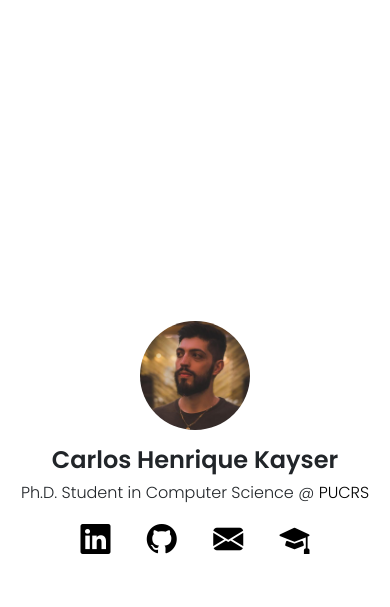
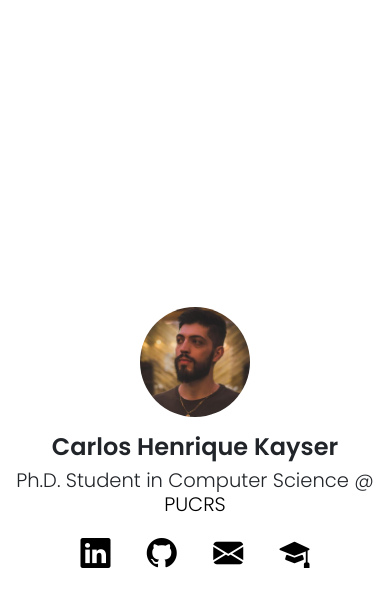
Before and after one commit to carloshkayser/carloshkayser.github.io, a Jekyll site: the page built from index.html, in a window 390 px wide. Shown: the top 607 px of the page. Built offline with Jekyll 4.4.1, drawn with Linux system fonts in a browser that asks for light colours.

Commit message:
Update sass

```diff
--- a/_sass/header.scss
+++ b/_sass/header.scss
@@ -13,43 +13,43 @@
     }
 }
 
-// Defining the header settings (background, margin, padding, etc.)
-header {
-    background: url(../img/portoalegre.jpg);
-    background-size: cover;
-    background-position: center;
-    background-repeat: no-repeat;
-    background-attachment: fixed;
-    background-blend-mode: multiply;
-    background-color: #777777;
+// // Defining the header settings (background, margin, padding, etc.)
+// header {
+//     background: url(../img/portoalegre.jpg);
+//     background-size: cover;
+//     background-position: center;
+//     background-repeat: no-repeat;
+//     background-attachment: fixed;
+//     background-blend-mode: multiply;
+//     background-color: #777777;
 
-    padding-top: 14rem;
-    padding-bottom: 7rem;
+//     padding-top: 14rem;
+//     padding-bottom: 7rem;
 
-    color: white;
+//     color: white;
 
-    // Conference logo
-    img {
-        width: 30vw;
-    }
+//     // Conference logo
+//     img {
+//         width: 30vw;
+//     }
 
-    // Conference name
-    h1 {
-        font-weight: 900;
-        font-size: 4rem;
-    }
-    h2 {
-        font-weight: 300;
-        font-size: 2rem;
-    }
-    h3 {
-        span {
-            padding: 0.75rem;
-            background-color: white;
-            color: black;
-            font-weight: 300;
-            font-size: 1rem;
-            border-radius: 4rem;
-        }
-    }
-}
+//     // Conference name
+//     h1 {
+//         font-weight: 900;
+//         font-size: 4rem;
+//     }
+//     h2 {
+//         font-weight: 300;
+//         font-size: 2rem;
+//     }
+//     h3 {
+//         span {
+//             padding: 0.75rem;
+//             background-color: white;
+//             color: black;
+//             font-weight: 300;
+//             font-size: 1rem;
+//             border-radius: 4rem;
+//         }
+//     }
+// }
--- a/_sass/index.scss
+++ b/_sass/index.scss
@@ -2,32 +2,17 @@
 body {
   height: 100%;
 }
-// body {
-//     position: relative;
-//     height: 100%;
-//     min-height: 100% !important;
-// }
 
 #introduction {
-  // height: 100vh;
-  // padding-top: 15rem;
-  // padding-bottom: 10rem;
-
   h1 {
-    font-size: 2rem;
+    font-size: clamp(1.5rem, 5vw, 2rem);
     font-weight: 600;
-    // text-align: left;
   }
 
   h2 {
-    font-size: 1.5rem;
+    font-size: clamp(1rem, 5vw, 1.5rem);
     font-weight: 300;
-    // text-align: left;
   }
-
-  // img {
-  //     width: 80%;
-  // }
 
   #profile-photo {
     width: 30%;
@@ -53,24 +38,17 @@
 
   @media screen and (max-width: 575px) {
     h1 {
-      font-size: 1.5rem;
       text-align: center;
     }
 
     h2 {
-      font-size: 1rem;
       text-align: center;
     }
 
     #profile-photo {
-      width: 30%;
       border-radius: 50%;
       margin-bottom: 1rem;
     }
-
-    // img {
-    //     padding-top: 5rem;
-    // }
   }
 }
 
--- a/_sass/main.scss
+++ b/_sass/main.scss
@@ -10,28 +10,28 @@
 @import "index";
 
 // Footer
-footer {
-    margin-top: 2rem;
-    padding-top: 3rem;
-    padding-bottom: 2rem;
+// footer {
+//     margin-top: 2rem;
+//     padding-top: 3rem;
+//     padding-bottom: 2rem;
 
-    background-color: $gray-800;
-    color: white;
+//     background-color: $gray-800;
+//     color: white;
 
-    h1 {
-        font-weight: 900;
-        font-size: 1.2rem;
-    }
+//     h1 {
+//         font-weight: 900;
+//         font-size: 1.2rem;
+//     }
 
-    h2 {
-        font-weight: 600;
-        font-size: 0.9rem;
-    }
-    .btn-social {
-        font-size: 32px;
-        color: white;
-    }
-    .btn-social:hover {
-        color: #cfcfcf;
-    }
-}
+//     h2 {
+//         font-weight: 600;
+//         font-size: 0.9rem;
+//     }
+//     .btn-social {
+//         font-size: 32px;
+//         color: white;
+//     }
+//     .btn-social:hover {
+//         color: #cfcfcf;
+//     }
+// }
```
